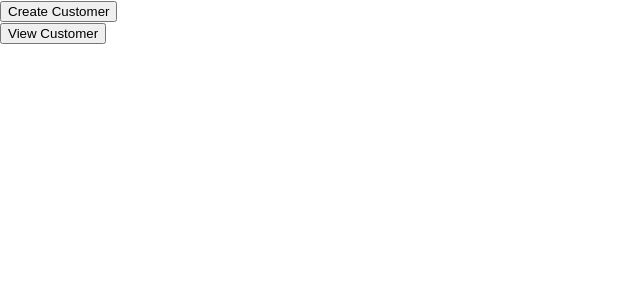
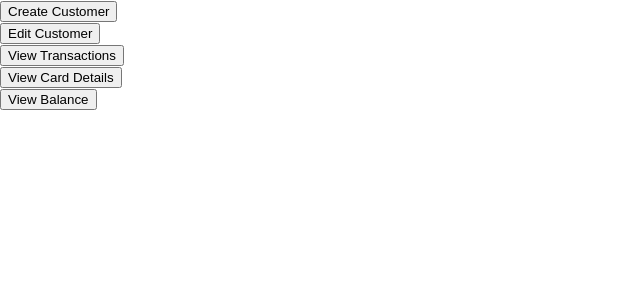
Before and after one commit to Varun-taneja/ATM-Banking-System-T1-Batch9, a React (Create React App) app in the folder bank-client/: page / in a window 1280 px wide. Shown: the top 300 px of the page, without its empty margins (0-640 px from the left). Built offline with nearby package versions, Linux system fonts and the light colour scheme.

Commit message:
added links to route pages

```diff
--- a/bank-client/src/App.js
+++ b/bank-client/src/App.js
@@ -5,11 +5,20 @@ function App() {
   return (
     <div className="App">
       <div className='gridContainer'>
-      <Link to="create">
+      <Link to="create-customer-details">
         <button >Create Customer</button>
       </Link>
-      <Link to="create">
-        <button >View Customer</button>
+      <Link to="edit-customer-details">
+        <button >Edit Customer</button>
+      </Link>
+      <Link to="transaction-details">
+        <button >View Transactions</button>
+      </Link>
+      <Link to="customer-card-details">
+        <button >View Card Details</button>
+      </Link>
+      <Link to="balance">
+        <button >View Balance</button>
       </Link>
       </div>
     </div>
```
